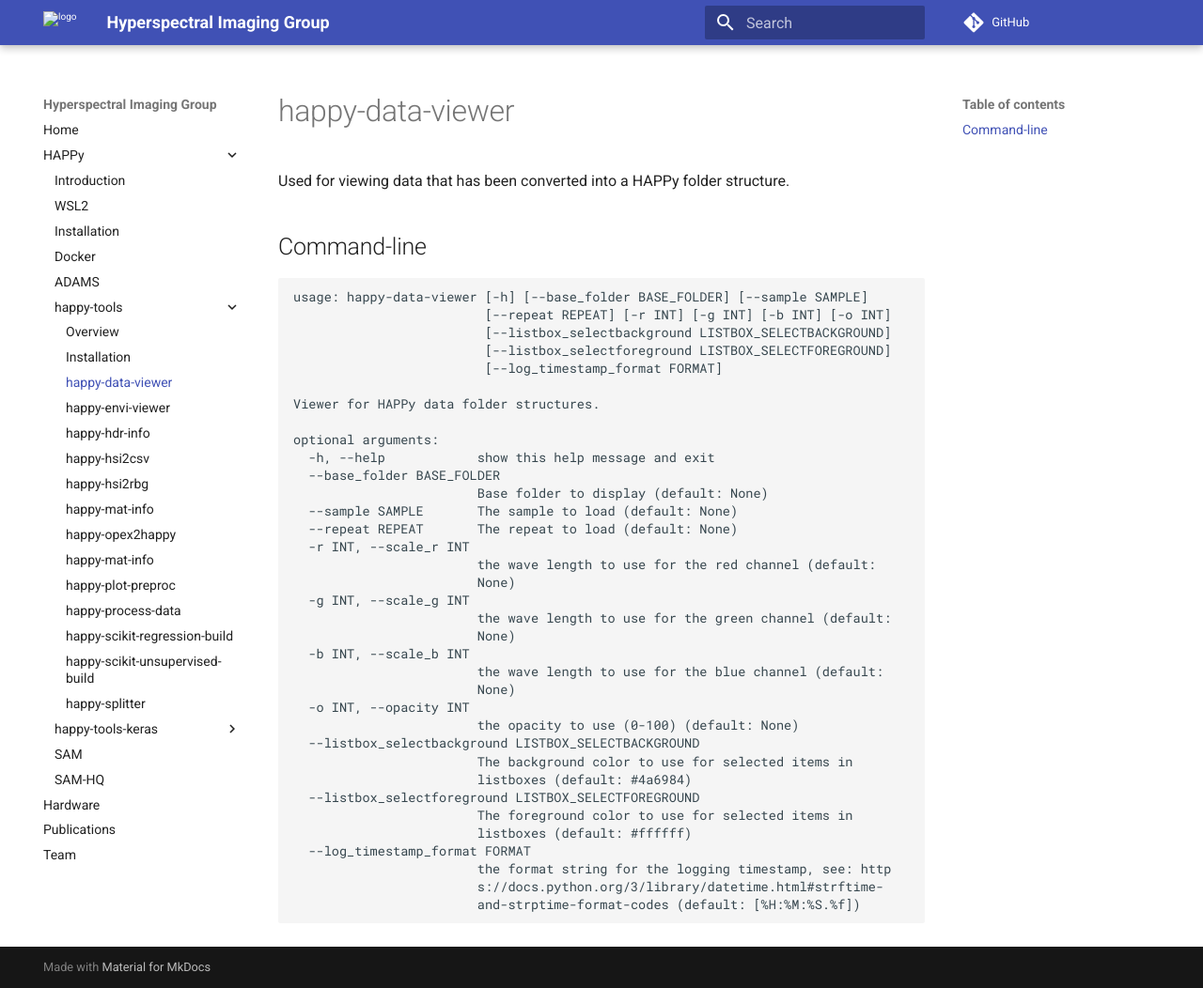
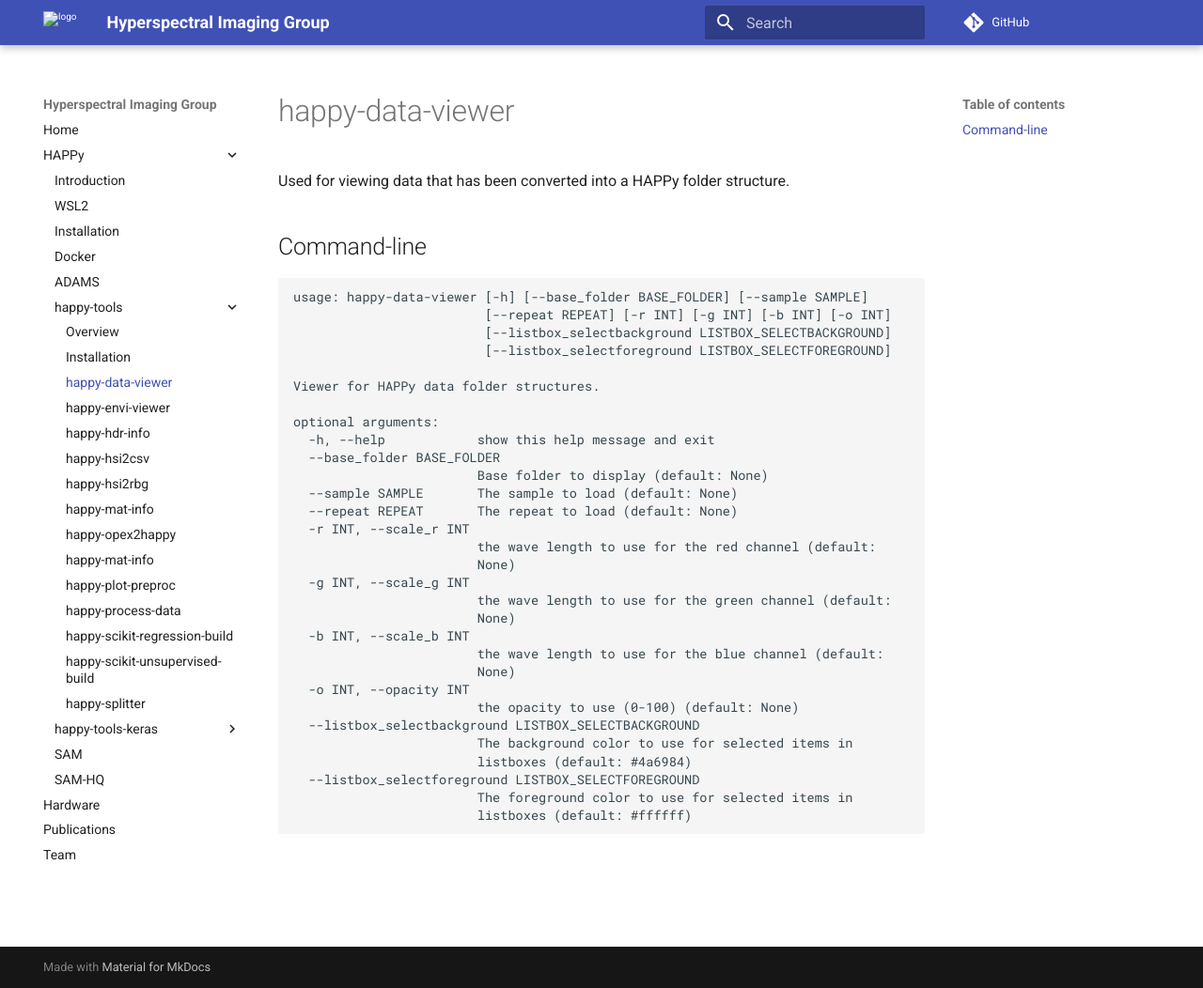
Before and after one commit to wairas/hsi-website, an MkDocs documentation site: the page built from docs/happy/happy_tools/happy-data-viewer.md, in a window 1280 px wide and 1052 px high. Shown: the whole window at 94% size. Built offline with MkDocs 1.6.1 and Material for MkDocs 9.7.7, drawn with Linux system fonts in a browser that asks for light colours; comment, search, counter and statistics services are not loaded.

Commit message:
updated help screen

````diff
--- a/docs/happy/happy_tools/happy-data-viewer.md
+++ b/docs/happy/happy_tools/happy-data-viewer.md
@@ -7,7 +7,6 @@ usage: happy-data-viewer [-h] [--base_folder BASE_FOLDER] [--sample SAMPLE]
                          [--repeat REPEAT] [-r INT] [-g INT] [-b INT] [-o INT]
                          [--listbox_selectbackground LISTBOX_SELECTBACKGROUND]
                          [--listbox_selectforeground LISTBOX_SELECTFOREGROUND]
-                         [--log_timestamp_format FORMAT]
 
 Viewer for HAPPy data folder structures.
 
@@ -34,8 +33,4 @@ optional arguments:
   --listbox_selectforeground LISTBOX_SELECTFOREGROUND
                         The foreground color to use for selected items in
                         listboxes (default: #ffffff)
-  --log_timestamp_format FORMAT
-                        the format string for the logging timestamp, see: http
-                        s://docs.python.org/3/library/datetime.html#strftime-
-                        and-strptime-format-codes (default: [%H:%M:%S.%f])
 ```
````
Also changed, not shown: docs/happy/happy_tools/happy-envi-viewer.md (+3 -0 lines).
